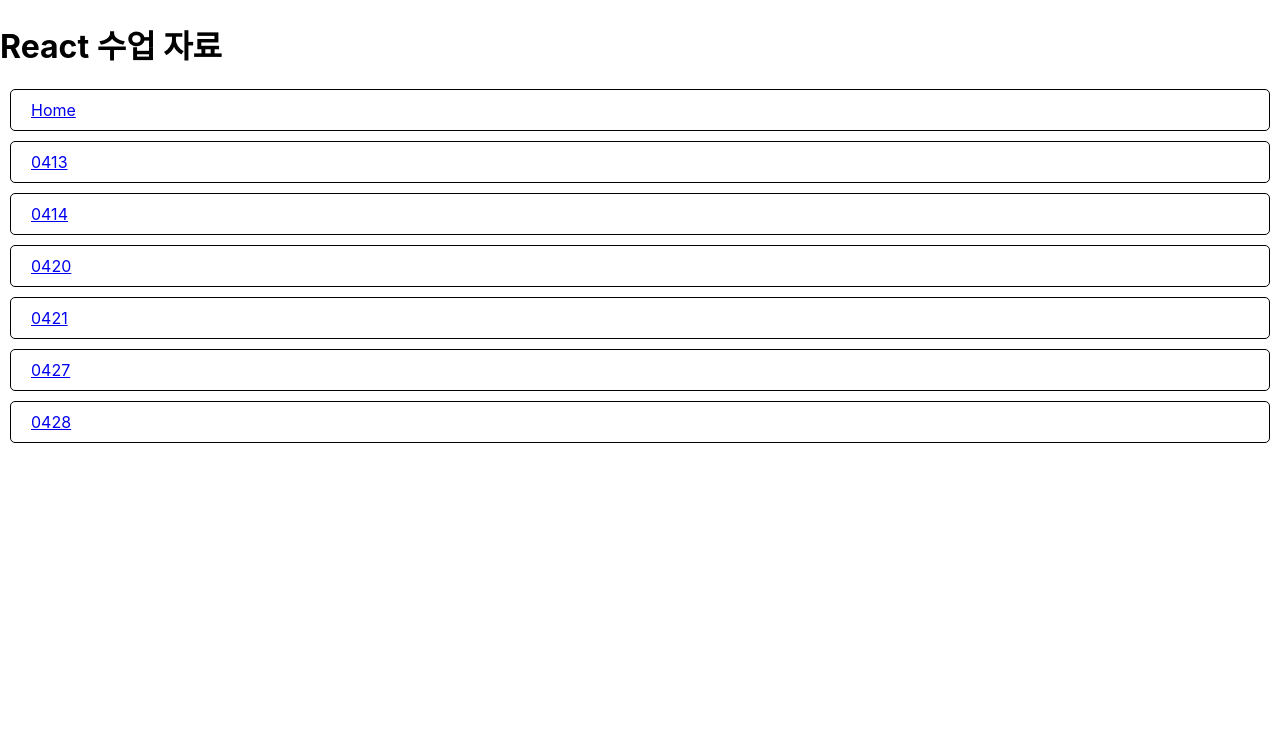
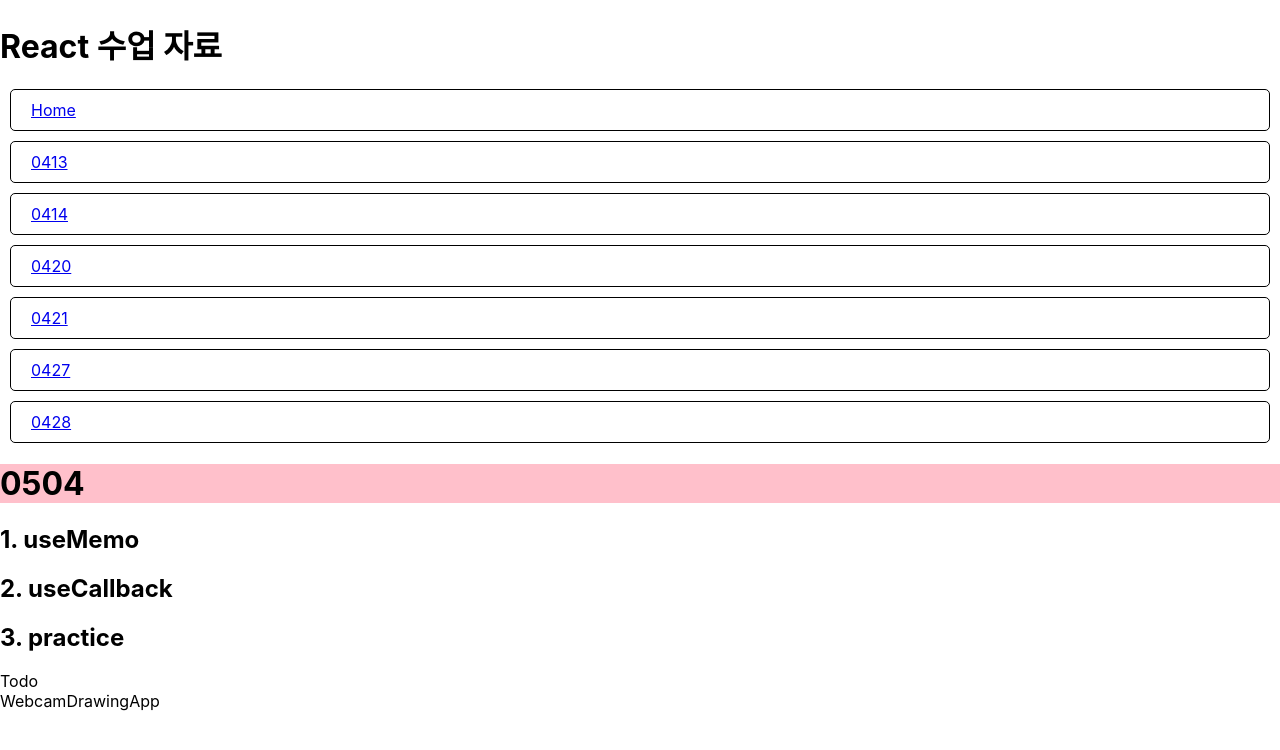
Before and after one commit to devgiants75/frontend-1223, a React (Create React App) app in the folder E_React/: page /0504 in a window 1280 px wide. Shown: the top 750 px of the page. Built offline with nearby package versions, Linux system fonts and the light colour scheme.

Commit message:
20240504

```diff
--- a/E_React/src/App.tsx
+++ b/E_React/src/App.tsx
@@ -13,6 +13,7 @@ import Index0420 from './views/0420';
 import Index0421 from './views/0421';
 import Index0427 from './views/0427';
 import Index0428 from './views/0428';
+import Index0504 from './views/0504';
 
 function App() {
   return (
@@ -51,6 +52,7 @@ function App() {
         <Route path='/0421' element={<Index0421 />}/>
         <Route path='/0427' element={<Index0427 />}/>
         <Route path='/0428' element={<Index0428 />}/>
+        <Route path='/0504' element={<Index0504 />}/>
       </Routes>
     </>
   );
--- /dev/null
+++ b/E_React/src/views/0504/c_practice/Todo.tsx
@@ -0,0 +1,8 @@
+import React from 'react'
+import './Todo.css';
+
+export default function Todo() {
+  return (
+    <div>Todo</div>
+  )
+}
--- /dev/null
+++ b/E_React/src/views/0504/c_practice/WebcamDrawingApp.tsx
@@ -0,0 +1,7 @@
+import React from 'react'
+
+export default function WebcamDrawingApp() {
+  return (
+    <div>WebcamDrawingApp</div>
+  )
+}
--- /dev/null
+++ b/E_React/src/views/0504/index.tsx
@@ -0,0 +1,24 @@
+import React from 'react'
+import Todo from './c_practice/Todo'
+import WebcamDrawingApp from './c_practice/WebcamDrawingApp'
+
+export default function Index() {
+  return (
+    <div>
+      <h1 style={{
+        backgroundColor: 'pink'
+      }}>0504</h1>
+
+      <h2>1. useMemo</h2>
+
+
+      <h2>2. useCallback</h2>
+
+
+      <h2>3. practice</h2>
+      <Todo />
+      <WebcamDrawingApp />
+
+    </div>
+  )
+}
```
Also changed, not shown: E_React/src/views/0504/c_practice/Todo.css (added).
